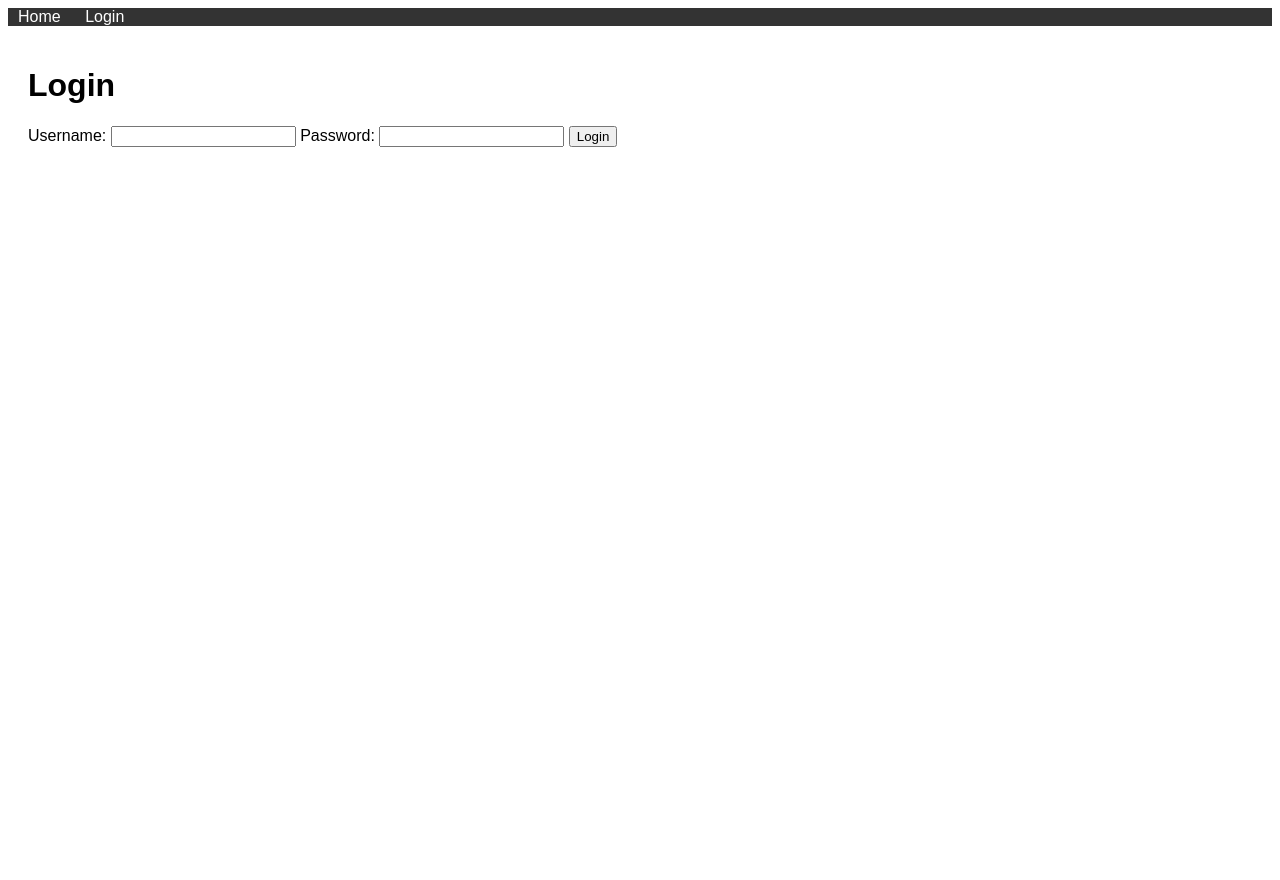
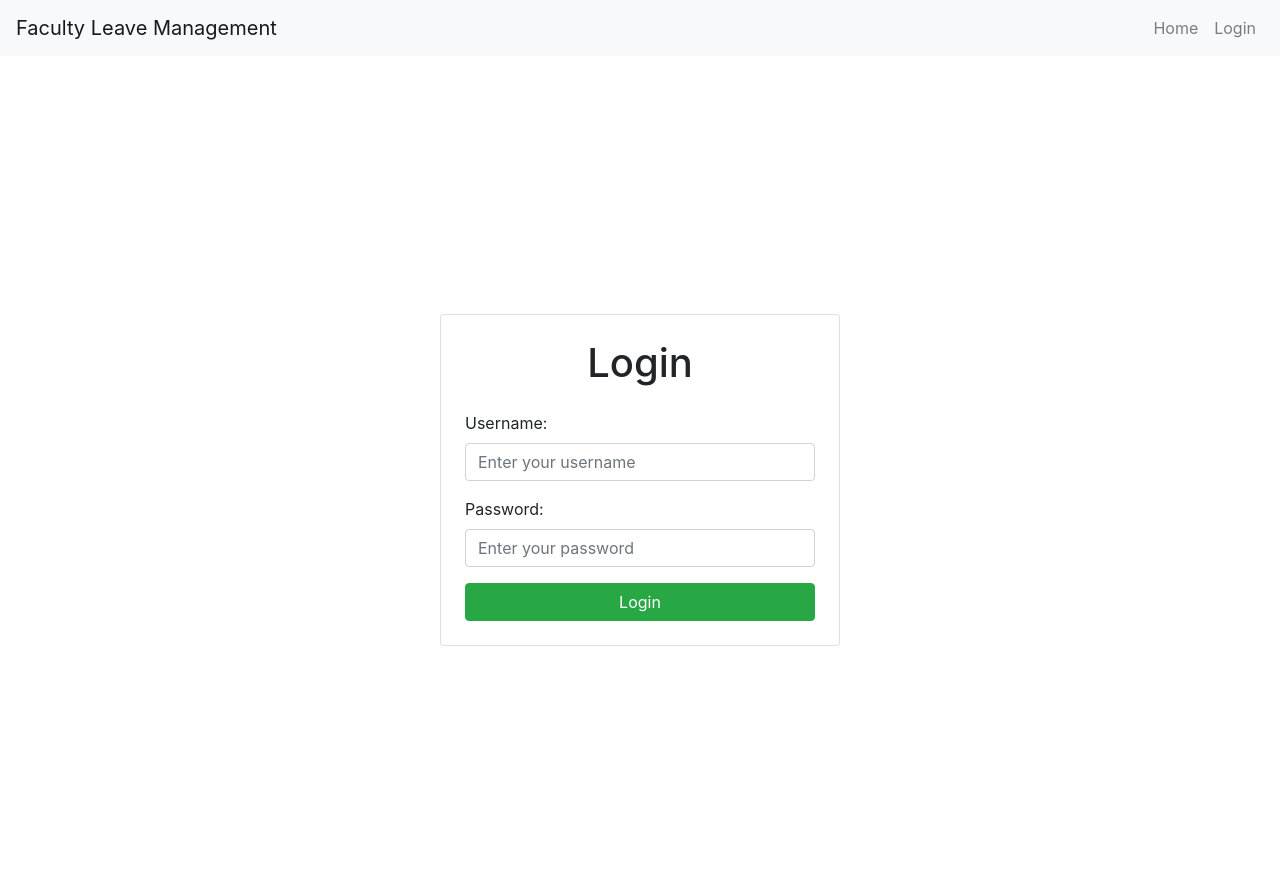
Before and after one commit to narasimhaethics/Intelligent-Faculty-Leave-Management-with-Proxy-Assignment, a Flask app: page /login in a window 1280 px wide. Before the commit the page ends 147 px from the top, so only its background shows below. Run offline with Flask 3, Linux system fonts and the light colour scheme; parts of the project's set-up code (start-up, migrations or seed data) failed here and were passed over; some libraries are stand-ins or nearby versions.

Commit message:
Added bootdtrap for login and home pages

```diff
--- a/app.py
+++ b/app.py
@@ -3,6 +3,7 @@ from flask_sqlalchemy import SQLAlchemy
 from flask_login import LoginManager, login_user, login_required, logout_user, current_user
 from config import Config
 from models import db, Users, LeaveRequests, ProxyAssignment
+from datetime import datetime
 
 app = Flask(__name__)
 app.config.from_object(Config)
@@ -34,7 +35,7 @@ def login():
 def faculty_dashboard():
     if current_user.role != 'faculty':
         return redirect(url_for('admin_dashboard'))
-    leave_requests = LeaveRequest.query.filter_by(user_id=current_user.id).all()
+    leave_requests = LeaveRequests.query.filter_by(user_id=current_user.id).all()
     return render_template('dashboard.html', leave_requests=leave_requests)
 
 @app.route('/leave_request', methods=['GET', 'POST'])
--- a/models.py
+++ b/models.py
@@ -12,14 +12,14 @@ class Users(UserMixin, db.Model):
 
 class LeaveRequests(db.Model):
     id = db.Column(db.Integer, primary_key=True)
-    user_id = db.Column(db.Integer, db.ForeignKey('user.id'), nullable=False)
+    user_id = db.Column(db.Integer, db.ForeignKey('users.id'), nullable=False)
     start_date = db.Column(db.Date, nullable=False)
     end_date = db.Column(db.Date, nullable=False)
     status = db.Column(db.String(50), default="Pending")
-    proxy_id = db.Column(db.Integer, db.ForeignKey('user.id'), nullable=True)
+    proxy_id = db.Column(db.Integer, db.ForeignKey('users.id'), nullable=True)
     timestamp = db.Column(db.DateTime, default=datetime.utcnow)
 
 class ProxyAssignment(db.Model):
     id = db.Column(db.Integer, primary_key=True)
     request_id = db.Column(db.Integer, db.ForeignKey('leave_request.id'), nullable=False)
-    proxy_id = db.Column(db.Integer, db.ForeignKey('user.id'), nullable=False)
+    proxy_id = db.Column(db.Integer, db.ForeignKey('users.id'), nullable=False)
--- a/templates/base.html
+++ b/templates/base.html
@@ -1,30 +1,55 @@
+
+
 <!DOCTYPE html>
 <html lang="en">
 <head>
     <meta charset="UTF-8">
     <meta name="viewport" content="width=device-width, initial-scale=1.0">
     <title>Intelligent Faculty Leave Management</title>
-    <link rel="stylesheet" href="{{ url_for('static', filename='style.css') }}">
+    <link rel="stylesheet" href="https://stackpath.bootstrapcdn.com/bootstrap/4.5.2/css/bootstrap.min.css">
 </head>
 <body>
-    <nav>
-        <ul>
-            <li><a href="{{ url_for('home') }}">Home</a></li>
+    <nav class="navbar navbar-expand-lg navbar-light bg-light">
+        <a class="navbar-brand" href="{{ url_for('home') }}">Faculty Leave Management</a>
+        <button class="navbar-toggler" type="button" data-toggle="collapse" data-target="#navbarNav" aria-controls="navbarNav" aria-expanded="false" aria-label="Toggle navigation">
+            <span class="navbar-toggler-icon"></span>
+        </button>
+        <div class="collapse navbar-collapse" id="navbarNav">
+            <ul class="navbar-nav ml-auto">
+                <li class="nav-item">
+                    <a class="nav-link" href="{{ url_for('home') }}">Home</a>
+                </li>
                 {% if current_user.is_authenticated %}
                     {% if current_user.role == 'faculty' %}
-                    <li><a href="{{ url_for('faculty_dashboard') }}">Dashboard</a></li>
-                    <li><a href="{{ url_for('leave_request') }}">Request Leave</a></li>
+                        <li class="nav-item">
+                            <a class="nav-link" href="{{ url_for('faculty_dashboard') }}">Dashboard</a>
+                        </li>
+                        <li class="nav-item">
+                            <a class="nav-link" href="{{ url_for('leave_request') }}">Request Leave</a>
+                        </li>
                     {% elif current_user.role == 'admin' %}
-                    <li><a href="{{ url_for('admin_dashboard') }}">Admin Dashboard</a></li>
+                        <li class="nav-item">
+                            <a class="nav-link" href="{{ url_for('admin_dashboard') }}">Admin Dashboard</a>
+                        </li>
                     {% endif %}
-                <li><a href="{{ url_for('logout') }}">Logout</a></li>
+                    <li class="nav-item">
+                        <a class="nav-link" href="{{ url_for('logout') }}">Logout</a>
+                    </li>
                 {% else %}
-                <li><a href="{{ url_for('login') }}">Login</a></li>
+                    <li class="nav-item">
+                        <a class="nav-link" href="{{ url_for('login') }}">Login</a>
+                    </li>
                 {% endif %}
             </ul>
+        </div>
     </nav>
-    <div class="content">
+
+    <div class="container mt-4">
         {% block content %}{% endblock %}
     </div>
+
+    <script src="https://code.jquery.com/jquery-3.5.1.slim.min.js"></script>
+    <script src="https://cdn.jsdelivr.net/npm/@popperjs/core@2.9.1/dist/umd/popper.min.js"></script>
+    <script src="https://stackpath.bootstrapcdn.com/bootstrap/4.5.2/js/bootstrap.min.js"></script>
 </body>
 </html>
--- a/templates/login.html
+++ b/templates/login.html
@@ -1,25 +1,32 @@
 {% extends "base.html" %}
 
 {% block content %}
-<div class="login-container">
-    <h1>Login</h1>
+<div class="d-flex justify-content-center align-items-center" style="min-height: 100vh;">
+    <div class="card p-4" style="width: 100%; max-width: 400px;">
+        <h1 class="text-center mb-4">Login</h1>
         <form method="POST">
+            <div class="form-group">
                 <label for="username">Username:</label>
-        <input type="text" id="username" name="username" required>
+                <input type="text" id="username" name="username" class="form-control" placeholder="Enter your username" required>
+            </div>
+            <div class="form-group">
+                <label for="password">Password:</label>
+                <input type="password" id="password" name="password" class="form-control" placeholder="Enter your password" required>
+            </div>
+            <button type="submit" class="btn btn-success btn-block">Login</button>
+        </form>
 
-        <label for="password">Password:</label>
-        <input type="password" id="password" name="password" required>
-
-        <button type="submit">Login</button>
-    </form>
         {% with messages = get_flashed_messages(with_categories=True) %}
             {% if messages %}
-            <ul class="flashes">
+                <div class="mt-3">
                     {% for category, message in messages %}
-                    <li class="flash-{{ category }}">{{ message }}</li>
+                        <div class="alert alert-{{ category }}" role="alert">
+                            {{ message }}
+                        </div>
                     {% endfor %}
-            </ul>
+                </div>
             {% endif %}
         {% endwith %}
     </div>
+</div>
 {% endblock %}
```
Lines whose indentation alone changed are shown as unchanged.
